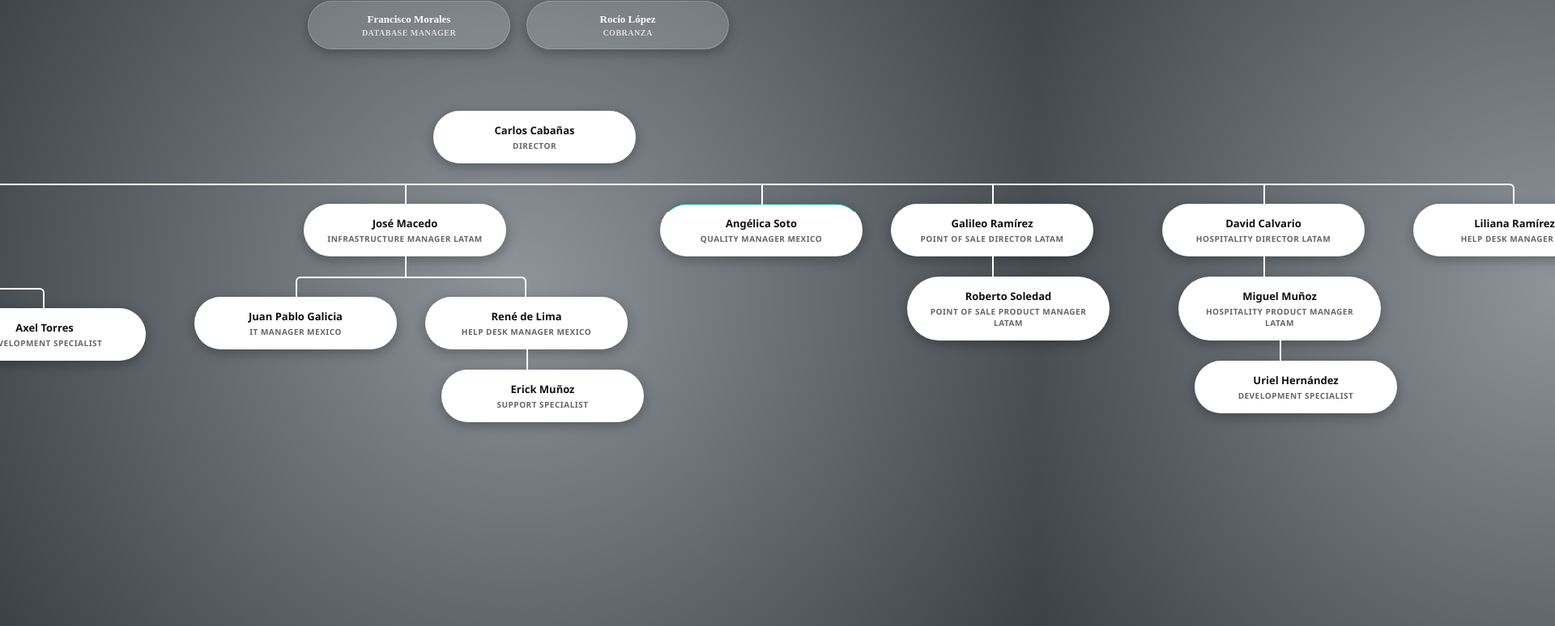
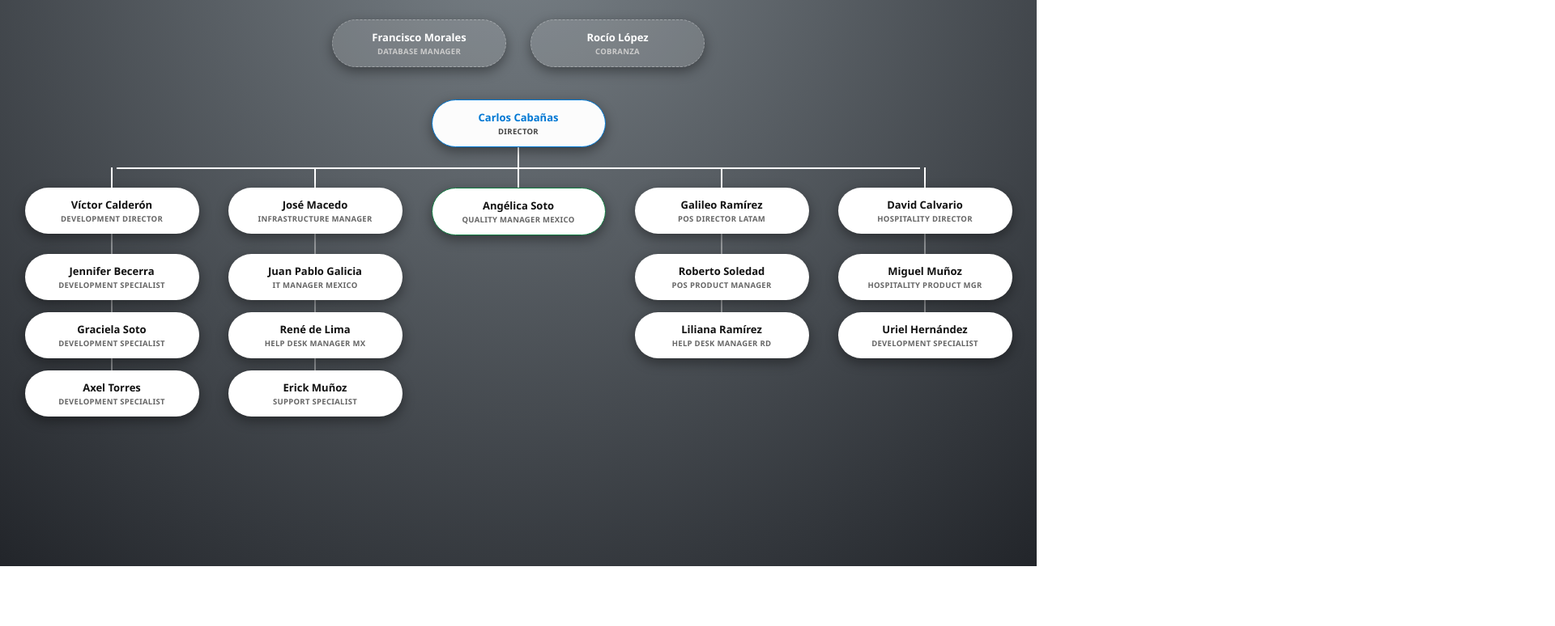
Before and after one commit to angelicasoto-lgtm/organigrama, a plain HTML site: page index.html in a window 1280 px wide. Shown: the part 100-874 px from the top of the page at 81% size, 1920 px wide, since content can reach past the window. After the commit the page ends 800 px from the top, so only its background shows below. Drawn offline with Linux system fonts and the light colour scheme.

Commit message:
Update index.html

```diff
--- a/index.html
+++ b/index.html
@@ -5,96 +5,115 @@
   <meta name="viewport" content="width=device-width, initial-scale=1.0">
   <title>Organigrama Klomtor Solutions</title>
   <style>
-    /* --- FONDO Y ESTILO GENERAL (Inspirado en la Imagen 1) --- */
+    /* --- FONDO CORPORATIVO REFINADO (Estilo Imagen 1) --- */
     body {
       margin: 0;
-      background: radial-gradient(circle, #8e9499 0%, #3a3f44 100%);
+      background: radial-gradient(circle at top, #7a8288 0%, #22252a 100%);
       min-height: 100vh;
       color: #333333;
-      overflow-x: auto;
-      padding-bottom: 80px;
+      font-family: 'Segoe UI', Arial, sans-serif;
+      padding: 30px 20px 100px 20px;
+      box-sizing: border-box;
     }
 
-    /* Contenedor del título principal */
     .header-title {
       text-align: center;
       color: #ffffff;
-      font-family: 'Segoe UI', Arial, sans-serif;
-      font-size: 28px;
+      font-size: 26px;
       font-weight: 700;
-      letter-spacing: 4px;
-      margin-top: 30px;
-      margin-bottom: 10px;
+      letter-spacing: 3px;
+      margin-bottom: 5px;
       text-transform: uppercase;
     }
 
     .header-date {
       text-align: center;
-      color: #e0e0e0;
-      font-family: 'Segoe UI', sans-serif;
-      font-size: 14px;
-      margin-bottom: 4px;
+      color: #b0b5bc;
+      font-size: 13px;
+      margin-bottom: 35px;
     }
 
-    .organigrama-container {
-      font-family: 'Segoe UI', Arial, sans-serif;
+    /* --- CONTENEDOR CENTRAL DE LA ESTRUCTURA --- */
+    .organigrama-wrapper {
+      max-width: 1240px;
+      margin: 0 auto;
+      display: flex;
+      flex-direction: column;
+      align-items: center;
+      position: relative;
+    }
+
+    /* --- SECCIÓN STAFF (Líneas Punteadas de Apoyo) --- */
+    .staff-container {
       display: flex;
       justify-content: center;
-      padding: 20px;
+      gap: 30px;
+      margin-bottom: 40px;
+      width: 100%;
     }
 
-    /* --- TARJETAS DE PUESTOS (Estilo cápsula blanca de la Imagen 1) --- */
+    /* --- DISEÑO DE LAS TARJETAS CÁPSULA (Imagen 1) --- */
     .puesto-card {
       position: relative;
       background: #ffffff;
       color: #000000;
-      padding: 14px 24px;
-      border-radius: 50px; /* Forma de cápsula idéntica a la original */
-      width: 200px;
+      padding: 12px 20px;
+      border-radius: 50px;
+      width: 215px;
       text-align: center;
-      box-shadow: 0 4px 15px rgba(0,0,0,0.3);
-      display: inline-block;
-      cursor: pointer;
+      box-shadow: 0 5px 15px rgba(0,0,0,0.4);
+      box-sizing: border-box;
       transition: all 0.3s ease;
-      border: 1px solid transparent;
+      z-index: 5;
     }
 
     .puesto-card:hover {
-      transform: translateY(-4px);
-      box-shadow: 0 8px 25px rgba(0,0,0,0.5);
-      background: #fdfdfd;
+      transform: translateY(-3px);
+      box-shadow: 0 8px 25px rgba(0,0,0,0.6);
     }
+
+    /* Estilo translúcido para el staff que no interfiere en la línea de mando */
+    .staff-card {
+      background: rgba(255, 255, 255, 0.12);
+      border: 1px dashed rgba(255, 255, 255, 0.3);
+    }
+    .staff-card .puesto-nombre { color: #ffffff; }
+    .staff-card .puesto-titulo { color: #cccccc; }
 
     .puesto-nombre {
       font-weight: 700;
       font-size: 13px;
       color: #111111;
+      white-space: nowrap;
+      overflow: hidden;
+      text-overflow: ellipsis;
     }
 
     .puesto-titulo {
-      font-size: 10px;
+      font-size: 9.5px;
       color: #666666;
-      margin-top: 3px;
+      margin-top: 2px;
       text-transform: uppercase;
       font-weight: 600;
-      letter-spacing: 0.5px;
+      letter-spacing: 0.3px;
     }
 
-    /* --- POPUP DE ACTIVIDADES (HOVER) --- */
+    /* --- VENTANA EMERGENTE DE ACTIVIDADES --- */
     .actividades-popup {
       display: none;
       position: absolute;
-      top: 110%;
+      top: 115%;
       left: 50%;
       transform: translateX(-50%);
-      background: #1e222b;
+      background: #191c22;
       color: #ffffff;
-      padding: 16px;
-      border-radius: 12px;
-      width: 260px;
+      padding: 14px;
+      border-radius: 10px;
+      width: 250px;
       text-align: left;
       z-index: 999;
-      box-shadow: 0 10px 30px rgba(0,0,0,0.5);
+      box-shadow: 0 10px 30px rgba(0,0,0,0.6);
+      border: 1px solid #333a48;
     }
 
     .actividades-popup::after {
@@ -103,72 +122,118 @@
       bottom: 100%;
       left: 50%;
       transform: translateX(-50%);
-      border-width: 7px;
+      border-width: 6px;
       border-style: solid;
-      border-color: transparent transparent #1e222b transparent;
+      border-color: transparent transparent #191c22 transparent;
     }
 
     .actividades-popup h4 {
-      margin: 0 0 8px 0;
-      font-size: 13px;
+      margin: 0 0 6px 0;
+      font-size: 12px;
       color: #0078d4;
-      border-bottom: 1px solid #333a48;
-      padding-bottom: 6px;
+      border-bottom: 1px solid #2a313e;
+      padding-bottom: 4px;
       text-transform: uppercase;
     }
 
     .actividades-popup ul {
       margin: 0;
-      padding-left: 16px;
-      font-size: 12px;
-      line-height: 1.6;
-      color: #dddddd;
-    }
-
-    .actividades-popup li {
-      margin-bottom: 6px;
+      padding-left: 14px;
+      font-size: 11.5px;
+      line-height: 1.5;
+      color: #e0e0e0;
     }
 
     .puesto-card:hover .actividades-popup {
       display: block;
     }
 
-    /* --- SECCIONES INDEPENDIENTES (Staff / Lateral) --- */
-    .staff-container {
-      display: flex;
-      justify-content: center;
-      gap: 20px;
-      margin-bottom: 40px;
+    /* --- ARQUITECTURA DE LÍNEAS CONECTORAS --- */
+    .nivel-director-general {
+      margin-bottom: 50px;
+      position: relative;
     }
 
-    .staff-card {
-      background: rgba(255, 255, 255, 0.15);
-      border: 1px solid rgba(255, 255, 255, 0.2);
-      color: #ffffff;
+    /* Línea troncal que baja de Carlos Cabañas */
+    .nivel-director-general::after {
+      content: '';
+      position: absolute;
+      top: 100%;
+      left: 50%;
+      transform: translateX(-50%);
+      width: 2px;
+      height: 25px;
+      background: #ffffff;
     }
-    .staff-card .puesto-nombre { color: #ffffff; }
-    .staff-card .puesto-titulo { color: #dddddd; }
 
-    /* --- CONECTORES DEL ÁRBOL (Líneas blancas finas) --- */
-    .tree ul { padding-top: 25px; position: relative; display: flex; justify-content: center; }
-    .tree li { float: left; text-align: center; list-style-type: none; position: relative; padding: 25px 5px 0 5px; }
+    /* Grid que distribuye simétricamente las 5 columnas */
+    .grid-organigrama {
+      display: grid;
+      grid-template-columns: repeat(5, 1fr);
+      gap: 15px;
+      width: 100%;
+      position: relative;
+    }
 
-    .tree li::before, .tree li::after { content: ''; position: absolute; top: 0; right: 50%; border-top: 2px solid #ffffff; width: 50%; height: 25px; }
-    .tree li::after { right: auto; left: 50%; border-left: 2px solid #ffffff; }
+    /* Línea horizontal principal que une las 5 ramas */
+    .grid-organigrama::before {
+      content: '';
+      position: absolute;
+      top: -25px;
+      left: 10%;
+      right: 10%;
+      height: 2px;
+      background: #ffffff;
+    }
 
-    .tree li:only-child::after, .tree li:only-child::before { display: none; }
-    .tree li:only-child { padding-top: 0; }
-    .tree li:first-child::before, .tree li:last-child::after { border: 0 none; }
-    .tree li:last-child::before { border-right: 2px solid #ffffff; border-radius: 0 6px 0 0; }
-    .tree li:first-child::after { border-radius: 6px 0 0 0; }
-    .tree ul ul::before { content: ''; position: absolute; top: 0; left: 50%; border-left: 2px solid #ffffff; width: 0; height: 25px; }
+    /* Columnas de área */
+    .columna-area {
+      display: flex;
+      flex-direction: column;
+      align-items: center;
+      position: relative;
+    }
+
+    /* Conector que baja de la línea horizontal a cada líder */
+    .columna-area::before {
+      content: '';
+      position: absolute;
+      top: -25px;
+      width: 2px;
+      height: 25px;
+      background: #ffffff;
+    }
+
+    /* Bloques de equipo secundario hacia abajo */
+    .bloque-subordinados {
+      display: flex;
+      flex-direction: column;
+      gap: 15px;
+      margin-top: 25px;
+      position: relative;
+      width: 100%;
+      align-items: center;
+    }
+
+    /* Hilos verticales internos de los equipos */
+    .bloque-subordinados::before {
+      content: '';
+      position: absolute;
+      top: -25px;
+      bottom: 22px;
+      width: 2px;
+      background: rgba(255, 255, 255, 0.4);
+      z-index: 1;
+    }
   </style>
 </head>
 <body>
 
+  <div class="organigrama-wrapper">
     <div class="header-title">Organigrama</div>
     <div class="header-date">Febrero 2026</div>
 
+    <!-- SECCIÓN DE STAFF (CONEXIÓN LIGERA / INDEPENDIENTES) -->
     <div class="staff-container">
       <div class="puesto-card staff-card">
         <div class="puesto-nombre">Francisco Morales</div>
@@ -176,8 +241,8 @@
         <div class="actividades-popup">
           <h4>Funciones Clave:</h4>
           <ul>
-          <li>Optimización y mantenimiento de bases de datos estructurales.</li>
-          <li>Garantizar integridad y respaldos de información.</li>
+            <li>Optimización analítica y mantenimiento de bases de datos.</li>
+            <li>Garantizar integridad, seguridad estructural y respaldos core.</li>
           </ul>
         </div>
       </div>
@@ -187,162 +252,114 @@
         <div class="actividades-popup">
           <h4>Funciones Clave:</h4>
           <ul>
-          <li>Gestión de cartera y conciliaciones de cuentas.</li>
-          <li>Seguimiento de flujos de recuperación de saldos.</li>
+            <li>Administración y control analítico de cuentas por cobrar.</li>
+            <li>Conciliación de pagos comerciales y recuperación de cartera.</li>
           </ul>
         </div>
       </div>
     </div>
 
-  <div class="organigrama-container">
-    <ul class="tree">
-      <li>
-        <div class="puesto-card">
-          <div class="puesto-nombre">Carlos Cabañas</div>
-          <div class="puesto-titulo">Director</div>
+    <!-- CARLOS CABAÑAS: LÍDER GENERAL (CABEZA DEL ÁRBOL) -->
+    <div class="nivel-director-general">
+      <div class="puesto-card" style="border: 1px solid #0078d4; background: #fcfcfc;">
+        <div class="puesto-nombre" style="color: #0078d4;">Carlos Cabañas</div>
+        <div class="puesto-titulo" style="color: #444444;">Director</div>
         <div class="actividades-popup">
           <h4>Alta Dirección:</h4>
           <ul>
-              <li>Dirección estratégica global de Klomtor Solutions.</li>
-              <li>Toma de decisiones ejecutivas y expansión de negocio.</li>
+            <li>Liderazgo estratégico corporativo de Klomtor Solutions.</li>
+            <li>Planificación financiera global y toma de decisiones comerciales LATAM.</li>
           </ul>
         </div>
       </div>
+    </div>
 
-        <ul>
+    <!-- LAS 5 COLUMNAS DE MANDO PERFECTAMENTE CONECTADAS -->
+    <div class="grid-organigrama">
 
-          <li>
+      <!-- 1. RAMA: DESARROLLO -->
+      <div class="columna-area">
         <div class="puesto-card">
           <div class="puesto-nombre">Víctor Calderón</div>
-              <div class="puesto-titulo">Development & Customer Service Director</div>
+          <div class="puesto-titulo">Development Director</div>
           <div class="actividades-popup">
-                <h4>Responsabilidades:</h4>
+            <h4>Gestión de Software:</h4>
             <ul>
-                  <li>Supervisión de células ágiles de ingeniería de software.</li>
-                  <li>Liderazgo de operaciones de Customer Service y calidad técnica.</li>
+              <li>Dirección técnica del área de ingeniería y células ágiles.</li>
+              <li>Aseguramiento del cumplimiento de sprints core y lanzamientos.</li>
             </ul>
           </div>
         </div>
-            <ul>
-              <li>
-                <div class="puesto-card">
-                  <div class="puesto-nombre">Jennifer Becerra</div>
-                  <div class="puesto-titulo">Development Specialist</div>
+        <div class="bloque-subordinados">
+          <div class="puesto-card"><div class="puesto-nombre">Jennifer Becerra</div><div class="puesto-titulo">Development Specialist</div></div>
+          <div class="puesto-card"><div class="puesto-nombre">Graciela Soto</div><div class="puesto-titulo">Development Specialist</div></div>
+          <div class="puesto-card"><div class="puesto-nombre">Axel Torres</div><div class="puesto-titulo">Development Specialist</div></div>
         </div>
-              </li>
-              <li>
-                <div class="puesto-card">
-                  <div class="puesto-nombre">Graciela Soto</div>
-                  <div class="puesto-titulo">Development Specialist</div>
       </div>
-              </li>
-              <li>
-                <div class="puesto-card">
-                  <div class="puesto-nombre">Axel Torres</div>
-                  <div class="puesto-titulo">Development Specialist</div>
-                </div>
-              </li>
-            </ul>
-          </li>
 
-          <li>
+      <!-- 2. RAMA: INFRAESTRUCTURA -->
+      <div class="columna-area">
         <div class="puesto-card">
           <div class="puesto-nombre">José Macedo</div>
-              <div class="puesto-titulo">Infrastructure Manager LATAM</div>
+          <div class="puesto-titulo">Infrastructure Manager</div>
           <div class="actividades-popup">
-                <h4>Área de Cobertura:</h4>
+            <h4>Sistemas e Infraestructura:</h4>
             <ul>
-                  <li>Arquitectura e infraestructura de servidores en Latinoamérica.</li>
-                  <li>Seguridad e interconexión de redes core.</li>
+              <li>Arquitectura de servidores en la nube y optimización de redes.</li>
+              <li>Coordinación de políticas de seguridad informática regional.</li>
             </ul>
           </div>
         </div>
-            <ul>
-              <li>
-                <div class="puesto-card">
-                  <div class="puesto-nombre">Juan Pablo Galicia</div>
-                  <div class="puesto-titulo">IT Manager Mexico</div>
-                </div>
-              </li>
-              <li>
+        <div class="bloque-subordinados">
+          <div class="puesto-card"><div class="puesto-nombre">Juan Pablo Galicia</div><div class="puesto-titulo">IT Manager Mexico</div></div>
           <div class="puesto-card">
             <div class="puesto-nombre">René de Lima</div>
-                  <div class="puesto-titulo">Help Desk Manager Mexico</div>
+            <div class="puesto-titulo">Help Desk Manager MX</div>
           </div>
-                <ul>
-                  <li>
-                    <div class="puesto-card">
-                      <div class="puesto-nombre">Erick Muñoz</div>
-                      <div class="puesto-titulo">Support Specialist</div>
+          <div class="puesto-card"><div class="puesto-nombre">Erick Muñoz</div><div class="puesto-titulo">Support Specialist</div></div>
         </div>
-                  </li>
-                </ul>
-              </li>
-            </ul>
-          </li>
+      </div>
 
-          <li>
-            <div class="puesto-card" style="border-top-color: #00b294;">
+      <!-- 3. RAMA: CALIDAD (QUALITY MANAGEMENT) -->
+      <div class="columna-area">
+        <div class="puesto-card" style="border: 1px solid #107c41;">
           <div class="puesto-nombre">Angélica Soto</div>
           <div class="puesto-titulo">Quality Manager Mexico</div>
           <div class="actividades-popup">
             <h4>Aseguramiento de Calidad:</h4>
             <ul>
-                  <li>Control y seguimiento de calidad en implementaciones.</li>
-                  <li>Monitoreo de entregables y optimización de flujos operativos.</li>
+              <li>Control de calidad en integraciones e implementaciones técnicas.</li>
+              <li>Monitoreo analítico de incidencias, entregables y flujos core.</li>
             </ul>
           </div>
         </div>
-          </li>
+      </div>
 
-          <li>
+      <!-- 4. RAMA: PUNTO DE VENTA (POS) -->
+      <div class="columna-area">
         <div class="puesto-card">
           <div class="puesto-nombre">Galileo Ramírez</div>
-              <div class="puesto-titulo">Point of Sale Director LATAM</div>
+          <div class="puesto-titulo">POS Director LATAM</div>
         </div>
-            <ul>
-              <li>
-                <div class="puesto-card">
-                  <div class="puesto-nombre">Roberto Soledad</div>
-                  <div class="puesto-titulo">Point of Sale Product Manager LATAM</div>
+        <div class="bloque-subordinados">
+          <div class="puesto-card"><div class="puesto-nombre">Roberto Soledad</div><div class="puesto-titulo">POS Product Manager</div></div>
+          <div class="puesto-card"><div class="puesto-nombre">Liliana Ramírez</div><div class="puesto-titulo">Help Desk Manager RD</div></div>
         </div>
-              </li>
-            </ul>
-          </li>
+      </div>
 
-          <li>
+      <!-- 5. RAMA: HOSPITALIDAD (PMS) -->
+      <div class="columna-area">
         <div class="puesto-card">
           <div class="puesto-nombre">David Calvario</div>
-              <div class="puesto-titulo">Hospitality Director LATAM</div>
+          <div class="puesto-titulo">Hospitality Director</div>
         </div>
-            <ul>
-              <li>
-                <div class="puesto-card">
-                  <div class="puesto-nombre">Miguel Muñoz</div>
-                  <div class="puesto-titulo">Hospitality Product Manager LATAM</div>
+        <div class="bloque-subordinados">
+          <div class="puesto-card"><div class="puesto-nombre">Miguel Muñoz</div><div class="puesto-titulo">Hospitality Product Mgr</div></div>
+          <div class="puesto-card"><div class="puesto-nombre">Uriel Hernández</div><div class="puesto-titulo">Development Specialist</div></div>
         </div>
-                <ul>
-                  <li>
-                    <div class="puesto-card">
-                      <div class="puesto-nombre">Uriel Hernández</div>
-                      <div class="puesto-titulo">Development Specialist</div>
       </div>
-                  </li>
-                </ul>
-              </li>
-            </ul>
-          </li>
 
-          <li>
-            <div class="puesto-card">
-              <div class="puesto-nombre">Liliana Ramírez</div>
-              <div class="puesto-titulo">Help Desk Manager RD</div>
     </div>
-          </li>
-
-        </ul>
-      </li>
-    </ul>
   </div>
 
 </body>
```
Lines whose indentation alone changed are shown as unchanged.
